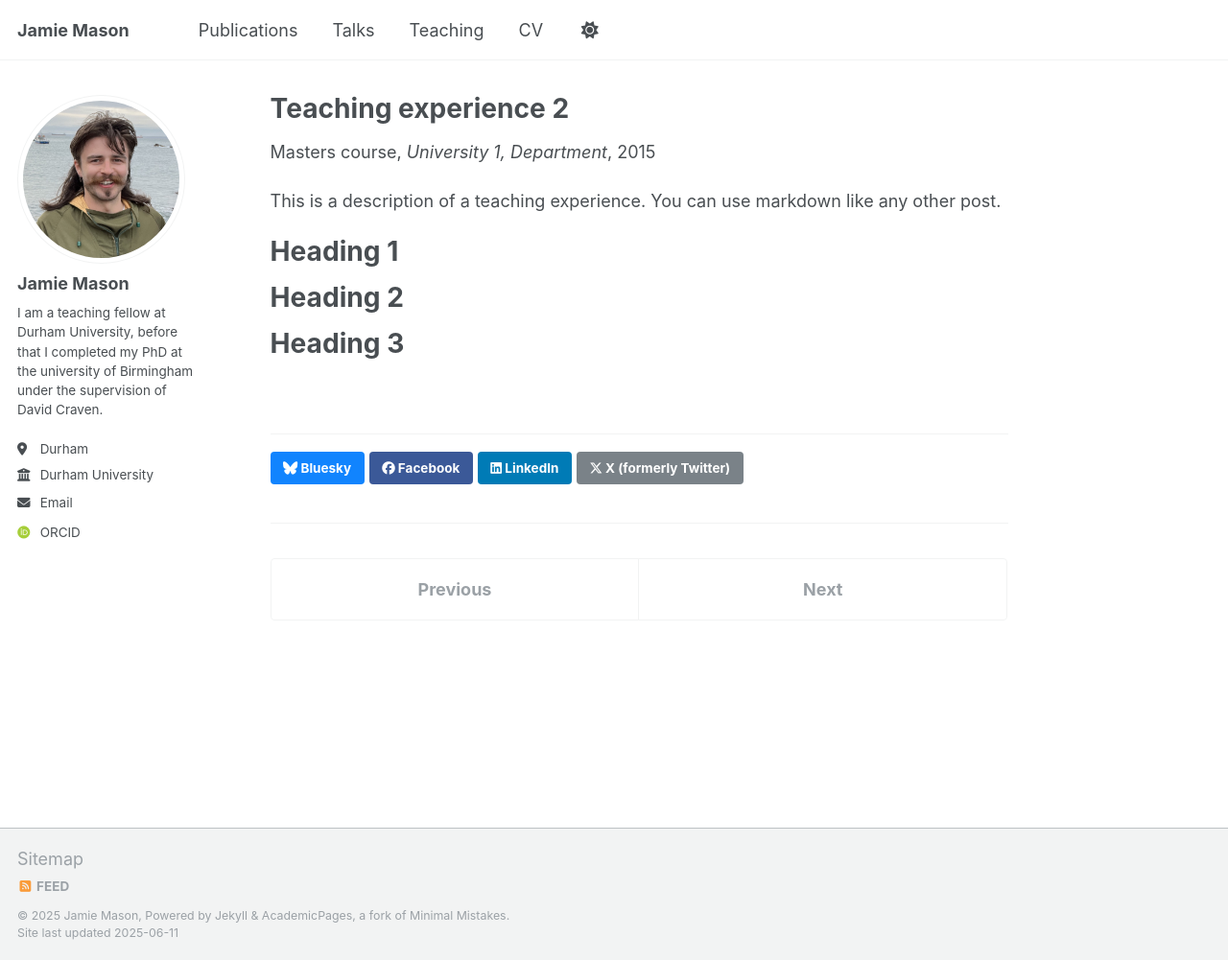
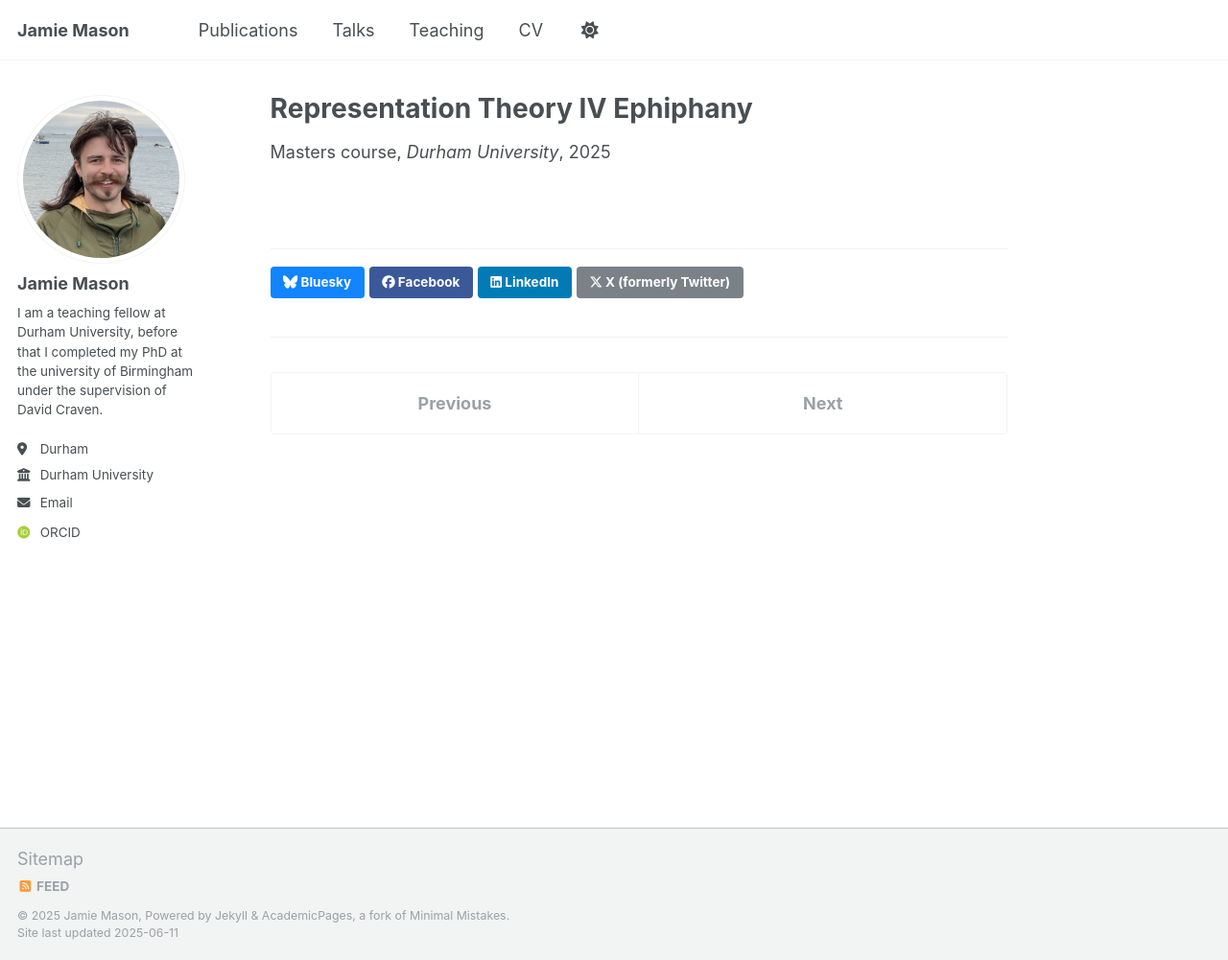
Before and after one commit to fake-versace/fake-versace.github.io, a Jekyll site: the page built from _teaching/2025-epiphany-representation-theory.md, in a window 1280 px wide and 1001 px high. Shown: the whole window at 96% size. Built offline with Jekyll 4.4.1, drawn with Linux system fonts in a browser that asks for light colours; some web fonts are replaced.

Commit message:
Update 2025-epiphany-representation-theory.md

```diff
--- a/_teaching/2025-epiphany-representation-theory.md
+++ b/_teaching/2025-epiphany-representation-theory.md
@@ -1,20 +1,9 @@
 ---
-title: "Teaching experience 2"
+title: "Representation Theory IV Ephiphany"
 collection: teaching
 type: "Masters course"
-permalink: /teaching/2015-spring-teaching-1
-venue: "University 1, Department"
-date: 2015-01-01
-location: "City, Country"
+permalink: /teaching/2025-epiphany-representation-theory
+venue: "Durham University"
+date: 2025-02-01
+location: "Durham"
 ---
-
-This is a description of a teaching experience. You can use markdown like any other post.
-
-Heading 1
-======
-
-Heading 2
-======
-
-Heading 3
-======
```
